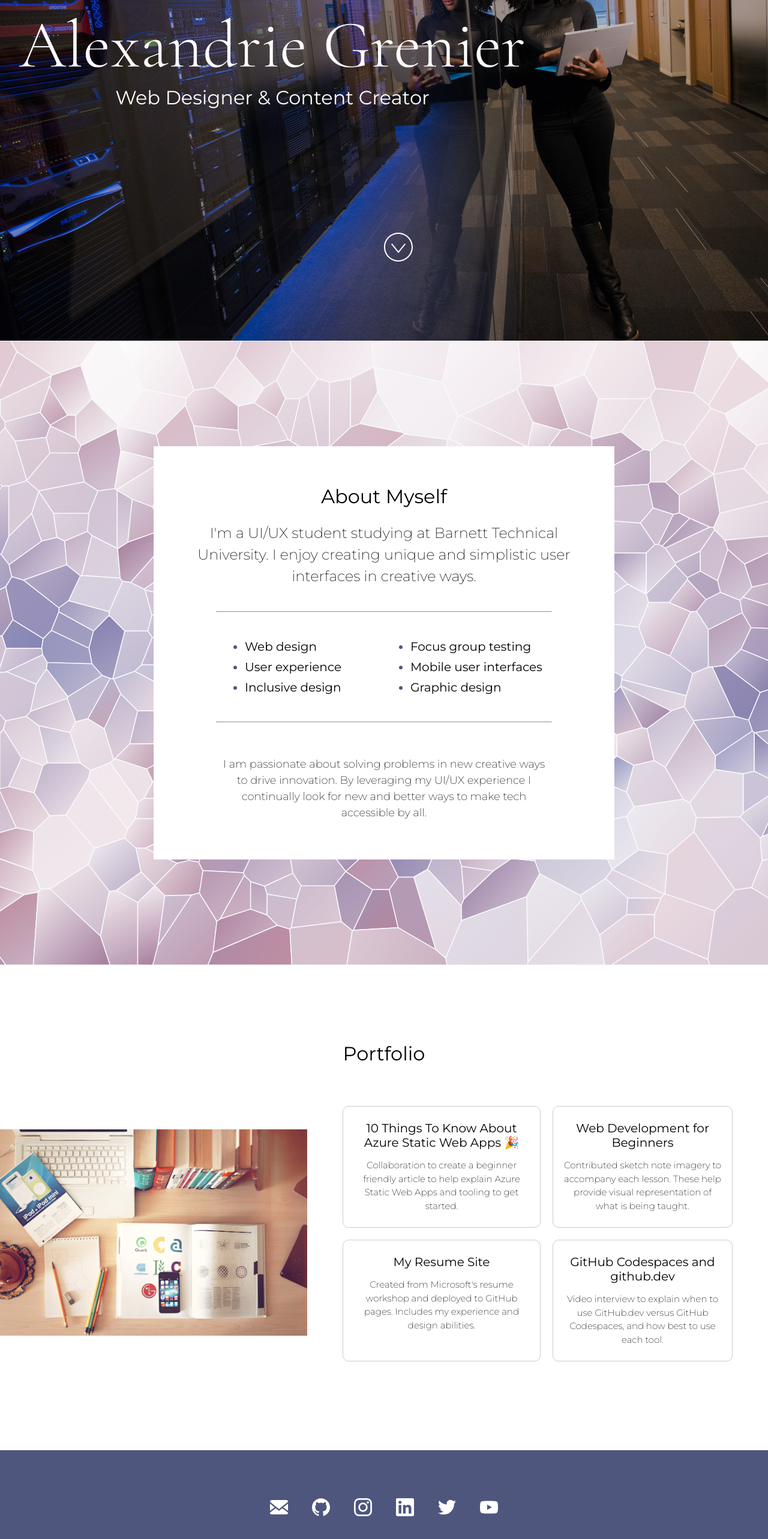
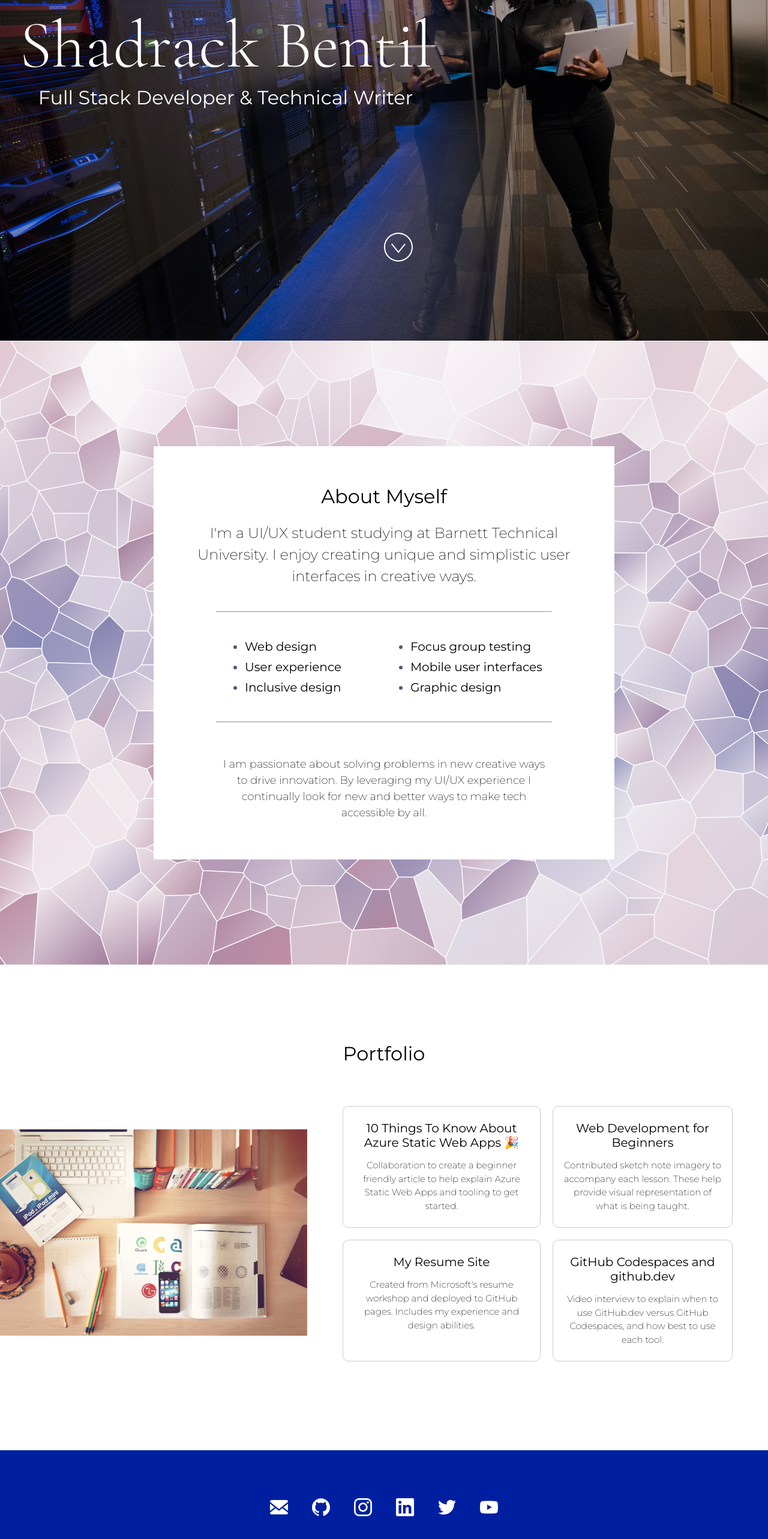
Before and after one commit to qbentil/Static-Portfolio, a React (Vite) app: page / in a window 1280 px wide. Shown: the part 232-2798 px from the top of the page at 60% size. Built offline with nearby package versions, Linux system fonts and the light colour scheme.

Commit message:
Update Site Props

```diff
--- a/src/App.jsx
+++ b/src/App.jsx
@@ -4,15 +4,14 @@
  * To contain application wide settings, routes, state, etc.
  */
 
-import React from "react";
+import "./styles.css";
 
 import About from "./Components/About";
 import Footer from "./Components/Footer";
 import Header from "./Components/Header";
 import Home from "./Components/Home";
 import Portfolio from "./Components/Portfolio";
-
-import "./styles.css";
+import React from "react";
 
 /**
  * This object represents your information. The project is set so that you
@@ -24,18 +23,18 @@ import "./styles.css";
  * If you don't have one of the social sites listed, leave it as an empty string.
  */
 const siteProps = {
-  name: "Alexandrie Grenier",
-  title: "Web Designer & Content Creator",
-  email: "alex@example.com",
-  gitHub: "microsoft",
-  instagram: "microsoft",
-  linkedIn: "satyanadella",
+  name: "Shadrack Bentil",
+  title: "Full Stack Developer & Technical Writer",
+  email: "bentilshadrack72@gmail.com",
+  gitHub: "qbentil",
+  instagram: "qbentil",
+  linkedIn: "bentil",
   medium: "",
-  twitter: "microsoft",
-  youTube: "Code",
+  twitter: "themanbentil",
+  youTube: "Code with Bentil",
 };
 
-const primaryColor = "#4E567E";
+const primaryColor = "#001FA0";
 const secondaryColor = "#D2F1E4";
 
 const App = () => {
```
